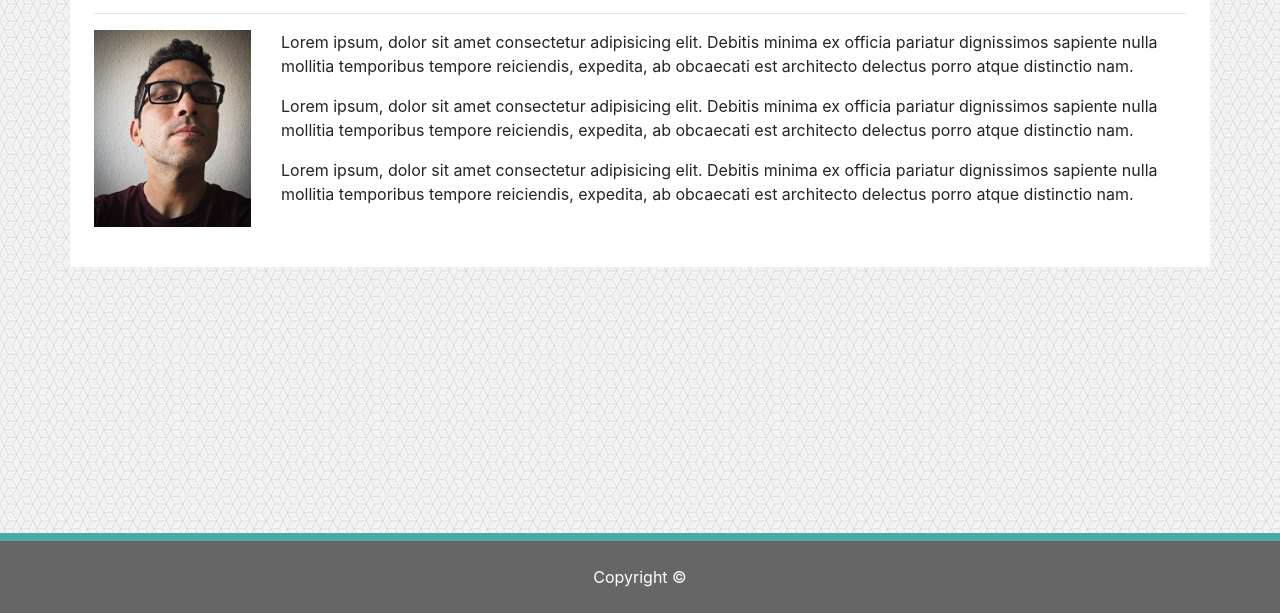
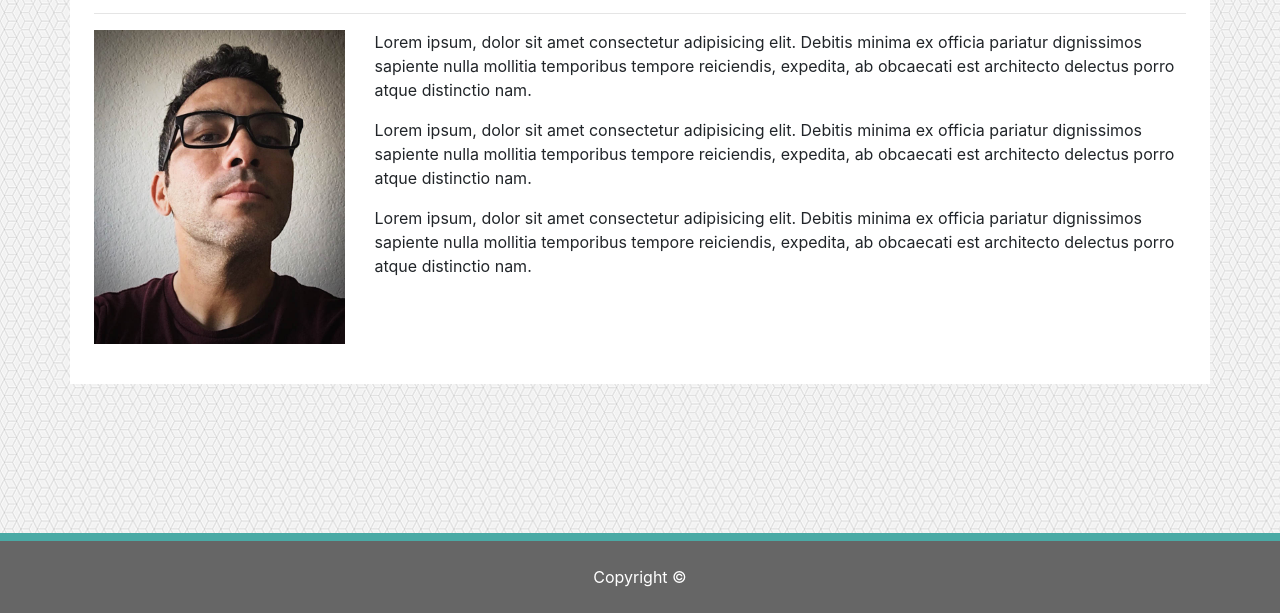
Before and after one commit to yarocruz/responsive-portfolio, a plain HTML site: page index.html in a window 1280 px wide. Shown: the part 187-800 px from the top of the page. Drawn offline with nearby package versions, Linux system fonts and the light colour scheme.

Commit message:
changed column sizes on about me page

```diff
--- a/index.html
+++ b/index.html
@@ -43,10 +43,10 @@
         <hr>
 
         <div class="row">
-            <div class="col-md-2">
+            <div class="col-md-3">
                 <img class="portrait img-fluid mb-3" src="assets/images/portrait.jpg" alt="portrait picture">
             </div>
-            <div class="col-md-10">
+            <div class="col-md-9">
                 <p>Lorem ipsum, dolor sit amet consectetur adipisicing elit. Debitis minima ex
                     officia pariatur dignissimos sapiente nulla mollitia temporibus tempore reiciendis,
                     expedita, ab obcaecati est architecto delectus porro atque distinctio nam.</p>
@@ -61,7 +61,7 @@
         </div>
     </div>
 
-    <footer class="container-fluid text-center fixed-bottom py-4 mt-5">Copyright &copy;</footer>
+    <footer class="container-fluid text-center fixed-bottom py-4 mt-4">Copyright &copy;</footer>
 
 
 </body>
```
